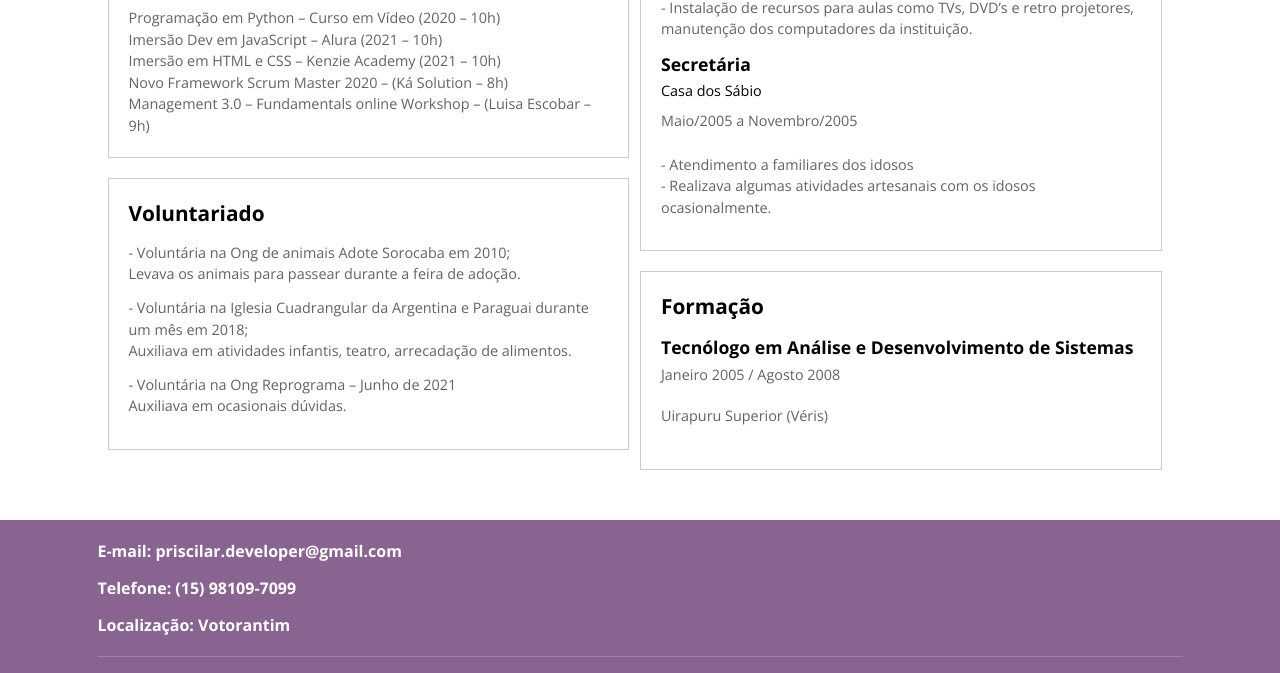
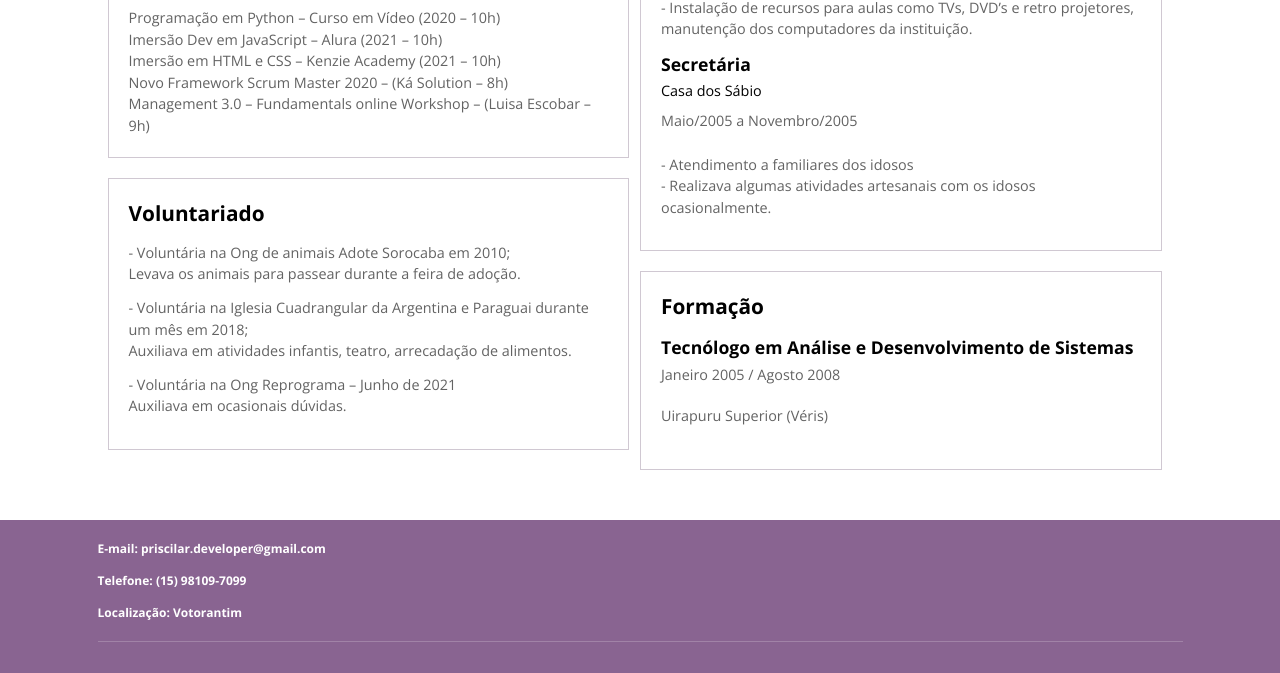
Before and after one commit to priscila-rocha/Portfolio, a plain HTML site: page index.html in a window 1280 px wide. Shown: the part 904-1577 px from the top of the page. Drawn offline with nearby package versions, Linux system fonts and the light colour scheme.

Commit message:
Update style.css

```diff
--- a/style.css
+++ b/style.css
@@ -96,7 +96,7 @@ footer nav ul li a{
 
 }
 footer nav .info-contato li{
-    font-size: 1rem;
+    font-size: 12px;
     margin: 0 0 15px;
 }
 footer nav .redes-sociais{
```
